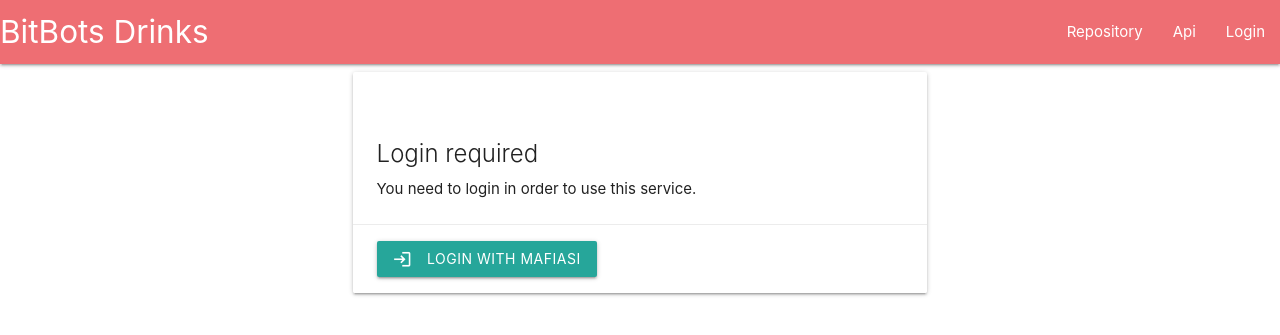
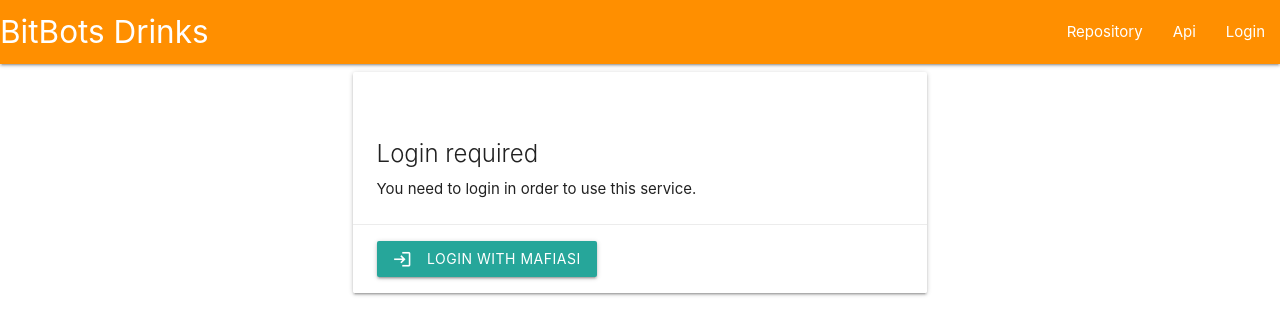
Before and after one commit to fsinfuhh/vinywaji, a Django app: template src/bitbots_drinks_gui/templates/base.html in a window 1280 px wide. Shown: the top 335 px of the page. Run offline with Django 3.2, Linux system fonts and the light colour scheme; the template is opened without the code that fills it, so the values that code supplies are empty.

Commit message:
set navbar color to amber

```diff
--- a/src/bitbots_drinks_gui/templates/components/navbar.html
+++ b/src/bitbots_drinks_gui/templates/components/navbar.html
@@ -1,5 +1,5 @@
 <nav>
-    <div class="nav-wrapper">
+    <div class="nav-wrapper amber darken-3">
         <a href="/" class="brand-logo left">BitBots Drinks</a>
         <ul class="right">
             <li><a href="https://github.com/bit-bots/bitbots_drinks" target="_blank" rel="noopener">Repository</a></li>
```
